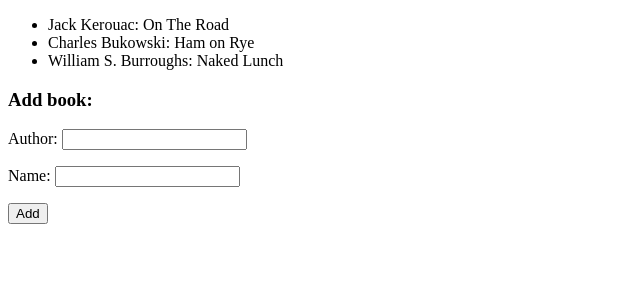
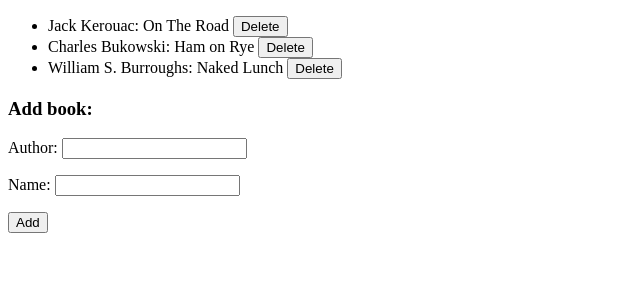
Before and after one commit to teropa/ng-library, an Angular app: page / in a window 1280 px wide. Shown: the top 300 px of the page, without its empty margins (0-640 px from the left). Built offline with nearby package versions, Linux system fonts and the light colour scheme.

Commit message:
book deletion.

```diff
--- a/src/app/app.component.html
+++ b/src/app/app.component.html
@@ -1,3 +1,4 @@
 <app-book-list [books]="books"
-               (addBook)="addBook($event)">
+               (addBook)="addBook($event)"
+               (deleteBook)="deleteBook($event)">
 </app-book-list>
--- a/src/app/app.component.ts
+++ b/src/app/app.component.ts
@@ -17,4 +17,11 @@ export class AppComponent {
     this.books.push(book);
   }
 
+  deleteBook(book: Book) {
+    let idx = this.books.indexOf(book);
+    if (idx >= 0) {
+      this.books.splice(idx, 1);
+    }
+  }
+
 }
--- a/src/app/book-list/book-list.component.html
+++ b/src/app/book-list/book-list.component.html
@@ -1,6 +1,7 @@
 <ul>
   <li *ngFor="let book of books">
     {{ book.author }}: {{ book.name }}
+    <button (click)="deleteBook.next(book)">Delete</button>
   </li>
 </ul>
 <div>
--- a/src/app/book-list/book-list.component.ts
+++ b/src/app/book-list/book-list.component.ts
@@ -9,6 +9,7 @@ import { Book } from '../book';
 export class BookListComponent implements OnInit {
   @Input() books: Book[];
   @Output() addBook = new EventEmitter();
+  @Output() deleteBook = new EventEmitter();
 
   newBook: Book = {name: '', author: ''};
 
```
